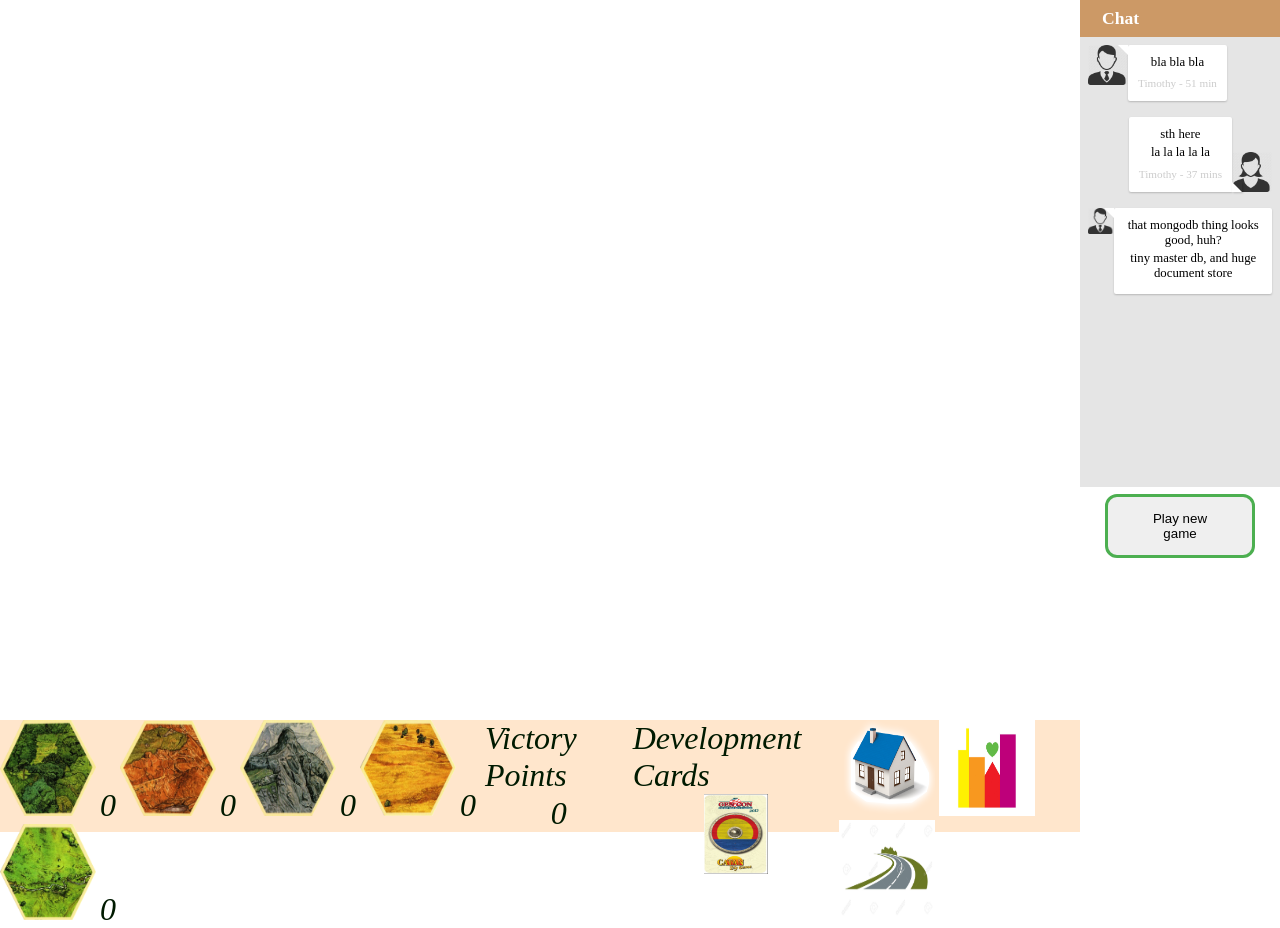
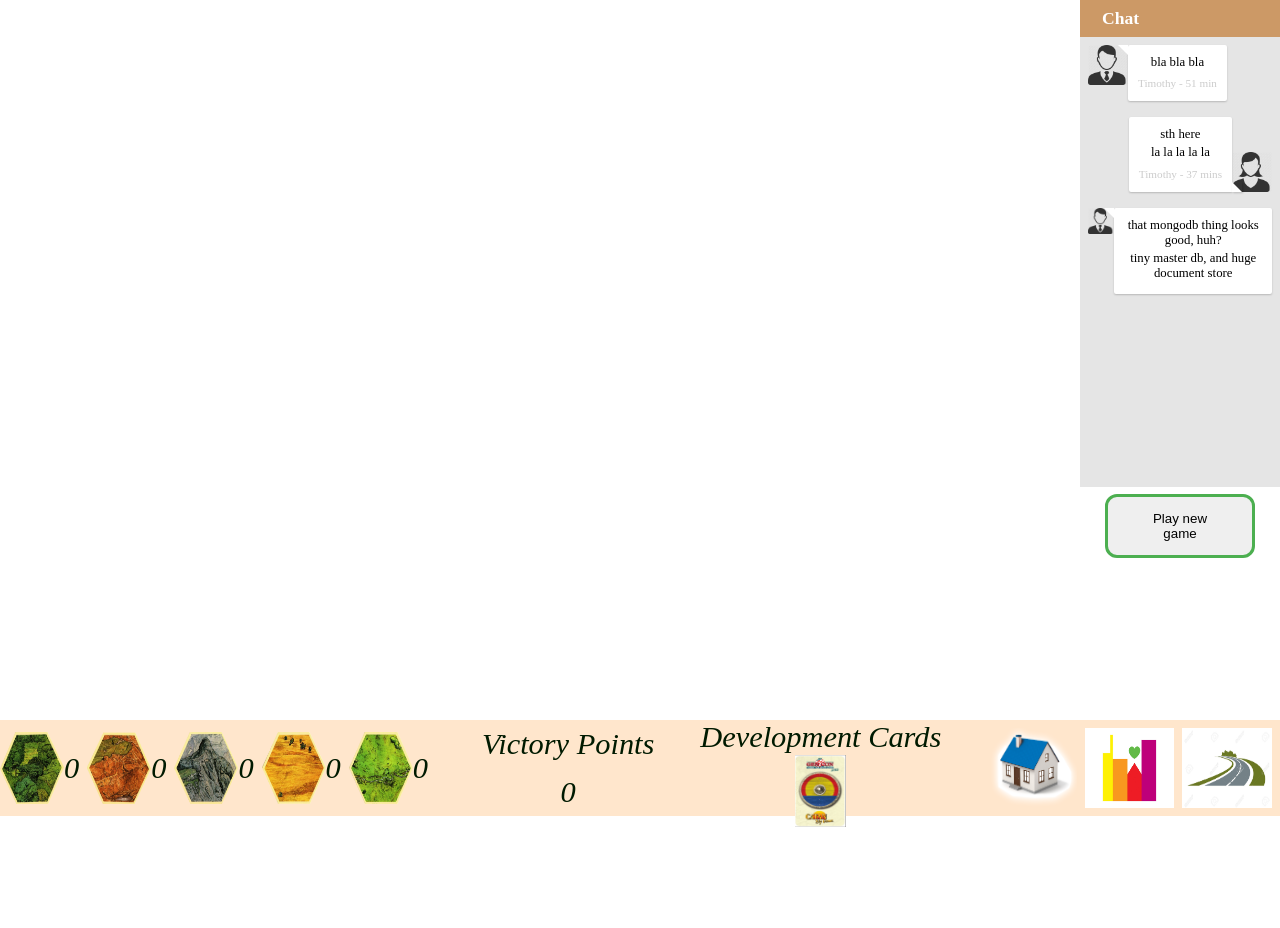
Before and after one commit to OanaBtz/Settlers, a website: page index.html in a window 1280 px wide. After the commit the page ends 827 px from the top, so only its background shows below. Drawn offline with nearby package versions, Linux system fonts and the light colour scheme; no server answers.

Commit message:
resolved problems

```diff
--- a/css/stylesheet.css
+++ b/css/stylesheet.css
@@ -1,13 +1,14 @@
 #content-bottom {
     background: #ffe6cc;
-    height: 7em;
+    height: 12vh;
     display: flex;
     justify-content: space-between;
 }
 
 #houses img {
-    height: 6em;
-    width: 6em;
+    height: 10vh;
+    width: 7vw;
+    margin-right: 8px;
 }
 
 #gen-map-button{
@@ -36,17 +37,26 @@
 }
 
 .victory-development img {
-    height: 5em;
-    width: 4em;
+    height: 9vh;
+    width: 4vw;
+}
+
+.center-items{
+    display: flex;
+    align-items: center;
+}
+
+#resources label{
+    margin-right: 8px;
 }
 
 #resources img {
-    height: 6em;
-    width: 6em;
+    height: 9vh;
+    width: 5vw;
 }
 
 label {
-    font-size: 2em;
+    font-size: 190%;
     color: #001a00;
     font-family: "Times New Roman";
     font-style: oblique;
@@ -70,7 +80,7 @@ label {
     text-align: center;
     float: right;
     width: 200px;
-    height: 100%;
+    height: 88vh;
 }
 
 #map-container {
--- a/index.html
+++ b/index.html
@@ -75,7 +75,7 @@
         </div>
     </div>
     <div id="content-bottom">
-        <div id="resources">
+        <div id="resources" class="center-items">
             <img src="images/wood.png">
             <label>0</label>
             <img src="images/clay.png">
@@ -95,7 +95,7 @@
             <label>Development Cards</label>
             <img src="images/devCard.png">
         </div>
-        <div id="houses">
+        <div id="houses" class="center-items">
             <img src="images/logos/house.png">
             <img src="images/logos/city.jpg">
             <img src="images/logos/road.jpg">
```
